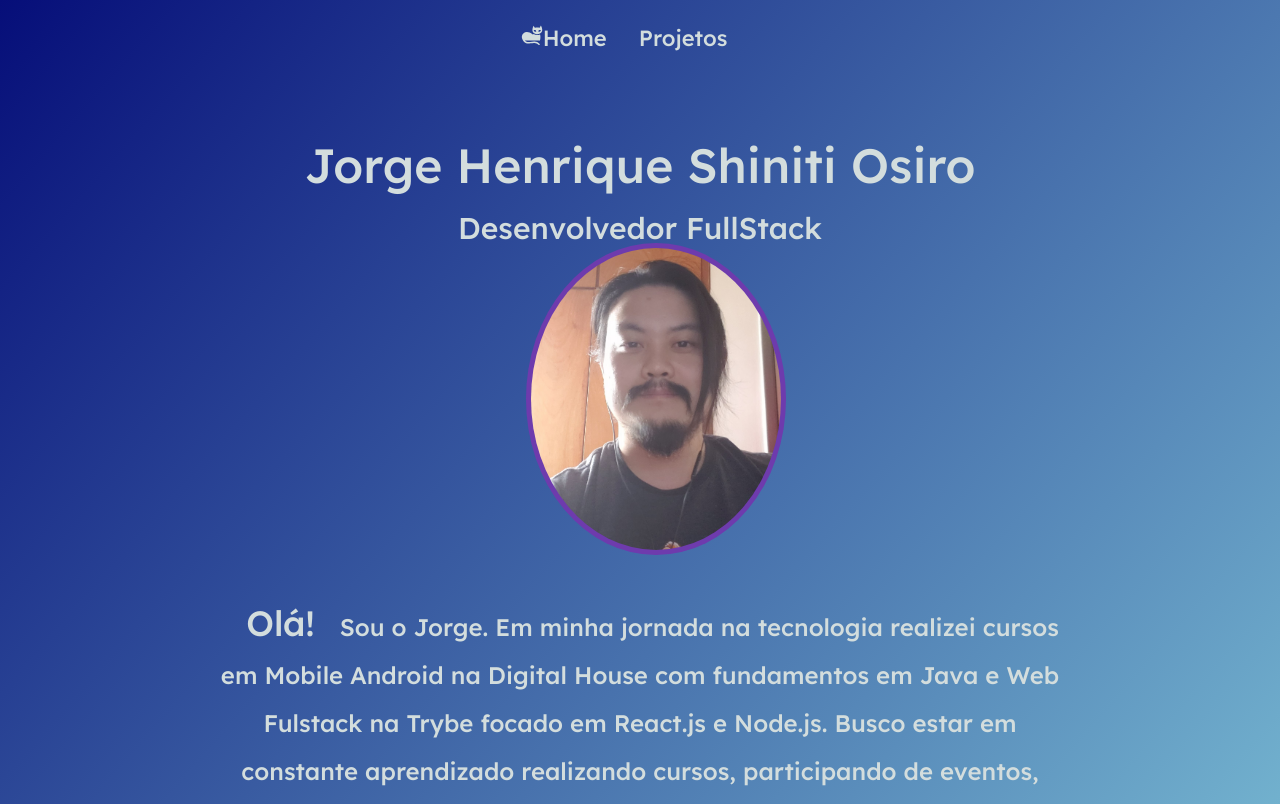
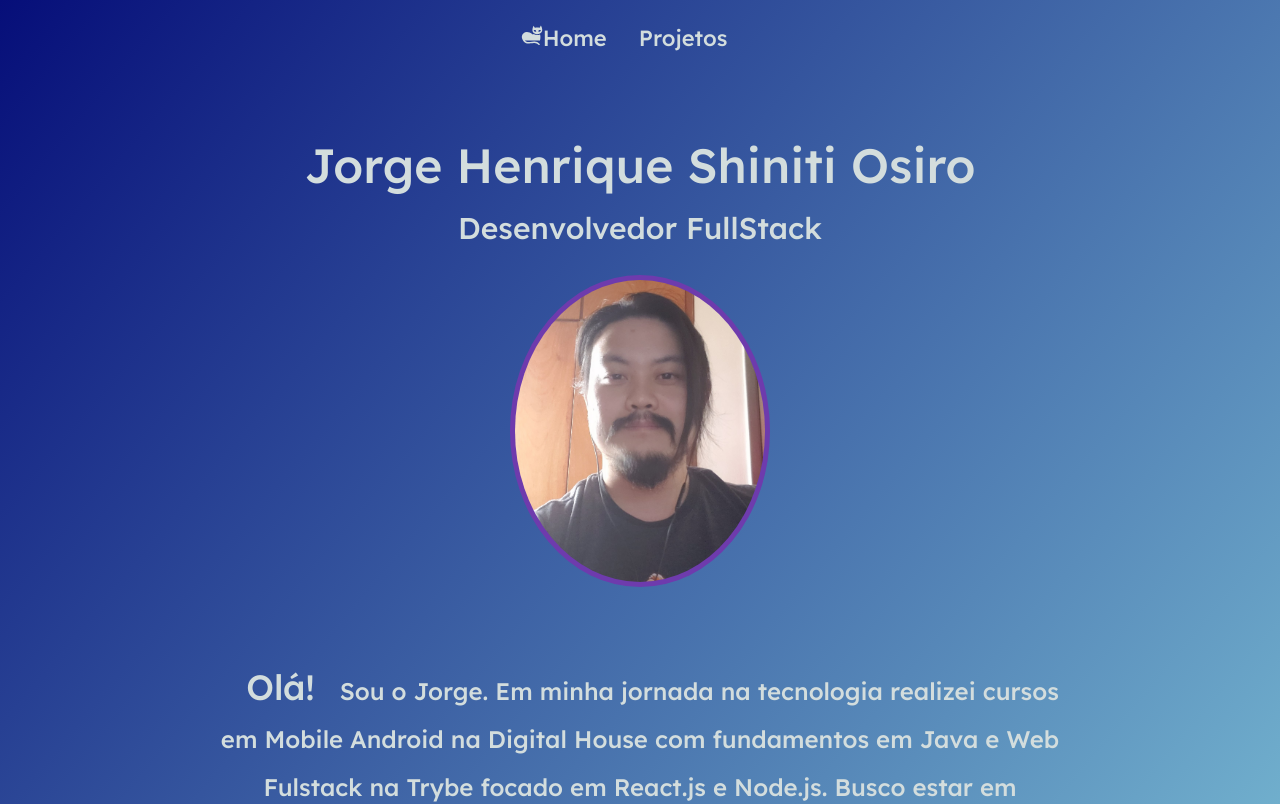
Before and after one commit to JorgeHSOsiro/JorgeHSOsiro.github.io, a React (Create React App) app: page /#/ in a window 1280 px wide. Shown: the top 804 px of the page. Built offline with nearby package versions, Linux system fonts and the light colour scheme.

Commit message:
adjust img margin

```diff
--- a/src/page/Landing/index.js
+++ b/src/page/Landing/index.js
@@ -21,7 +21,7 @@ export default function Landing() {
       <div className={styles.title}>
         <h1>Jorge Henrique Shiniti Osiro</h1>
         <h2>Desenvolvedor FullStack</h2>
-        <div>
+        <div className={styles.imgContainer}>
           <img
             className={styles.myPhoto}
             src={portFoto}
--- a/src/page/Landing/styles.module.css
+++ b/src/page/Landing/styles.module.css
@@ -17,12 +17,14 @@
     font-size: 3rem;
 }
 
+.imgContainer {
+    margin: 32px;
+}
+
 .myPhoto{
     width: 250px;
     background-color: #6E3BAD;
     border-radius: 60%;
-    margin-bottom: 32px;
-    margin-left: 32px;
     padding: 5px;
 }
 
```
